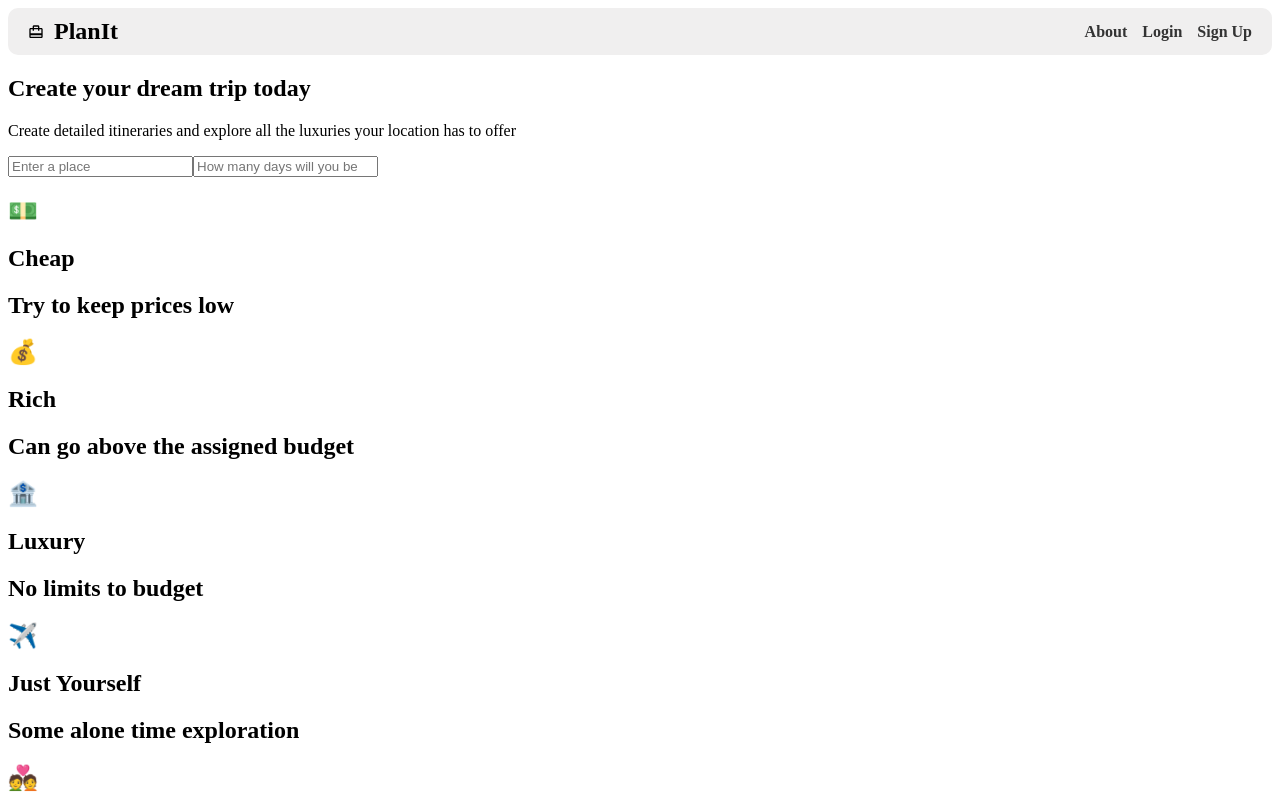
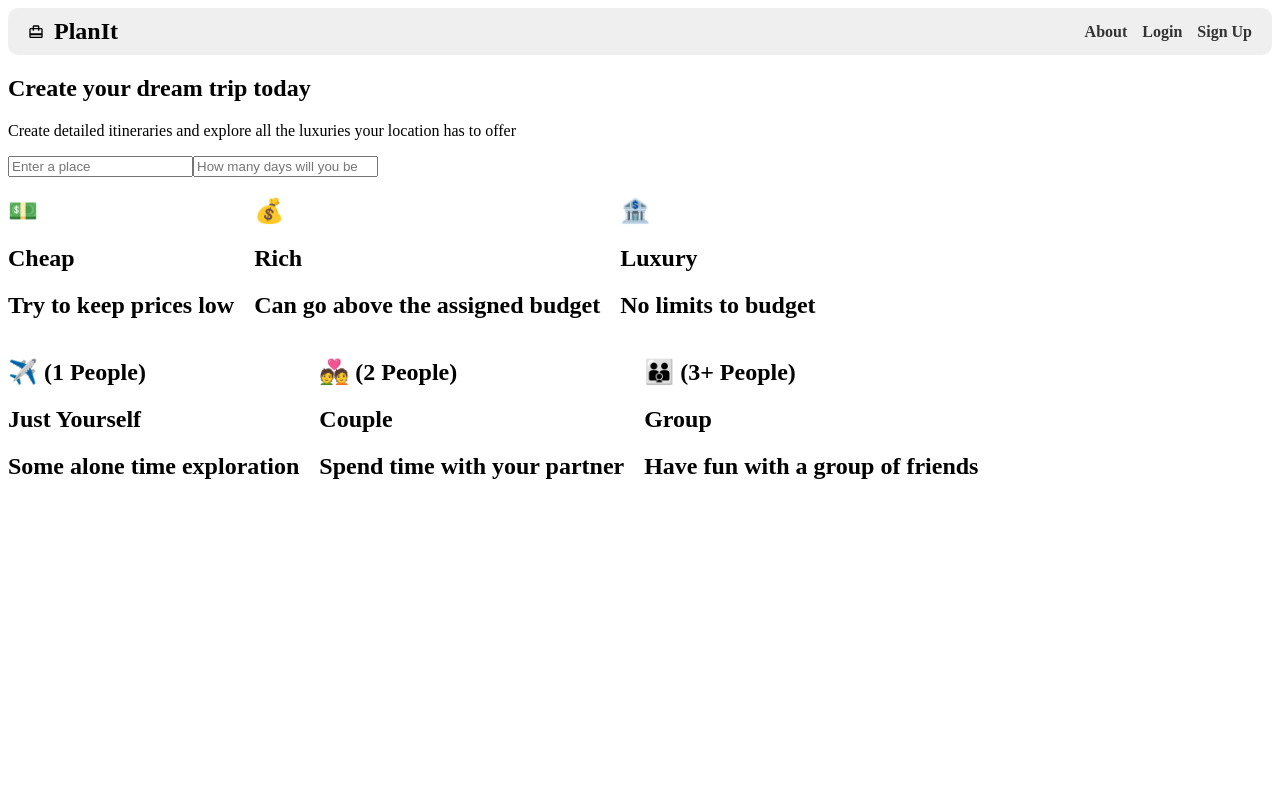
Before and after one commit to irudite/ai-travel-planner, a React (Vite) app: page /create-trip in a window 1280 px wide. Shown: the top 800 px of the page. Built offline with nearby package versions, Linux system fonts and the light colour scheme.

Commit message:
Added more styling to create-trip page

```diff
--- a/src/pages/create-trip/Trip.css
+++ b/src/pages/create-trip/Trip.css
@@ -0,0 +1,14 @@
+.trip__options {
+  display: flex;
+  flex-direction: column;
+}
+
+.trip__options--cost {
+  display: flex;
+  gap: 20px;
+}
+
+.trip__options--size {
+  display: flex;
+  gap: 20px;
+}
--- a/src/pages/create-trip/Trip.jsx
+++ b/src/pages/create-trip/Trip.jsx
@@ -1,5 +1,6 @@
 import React from 'react'
 import { travelSize, budgetSize } from './../../constants/options.jsx'
+import './Trip.css'
 
 const Trip = () => {
   return (
@@ -31,7 +32,7 @@ const Trip = () => {
         <div class='trip__options--size'>
           {travelSize.map((item, index) => (
             <div key={index}>
-              <h2>{item.icon}</h2>
+              <h2>{item.icon} ({item.people} People)</h2>
               <h2>{item.title}</h2>
               <h2>{item.desc}</h2>
             </div>
```
